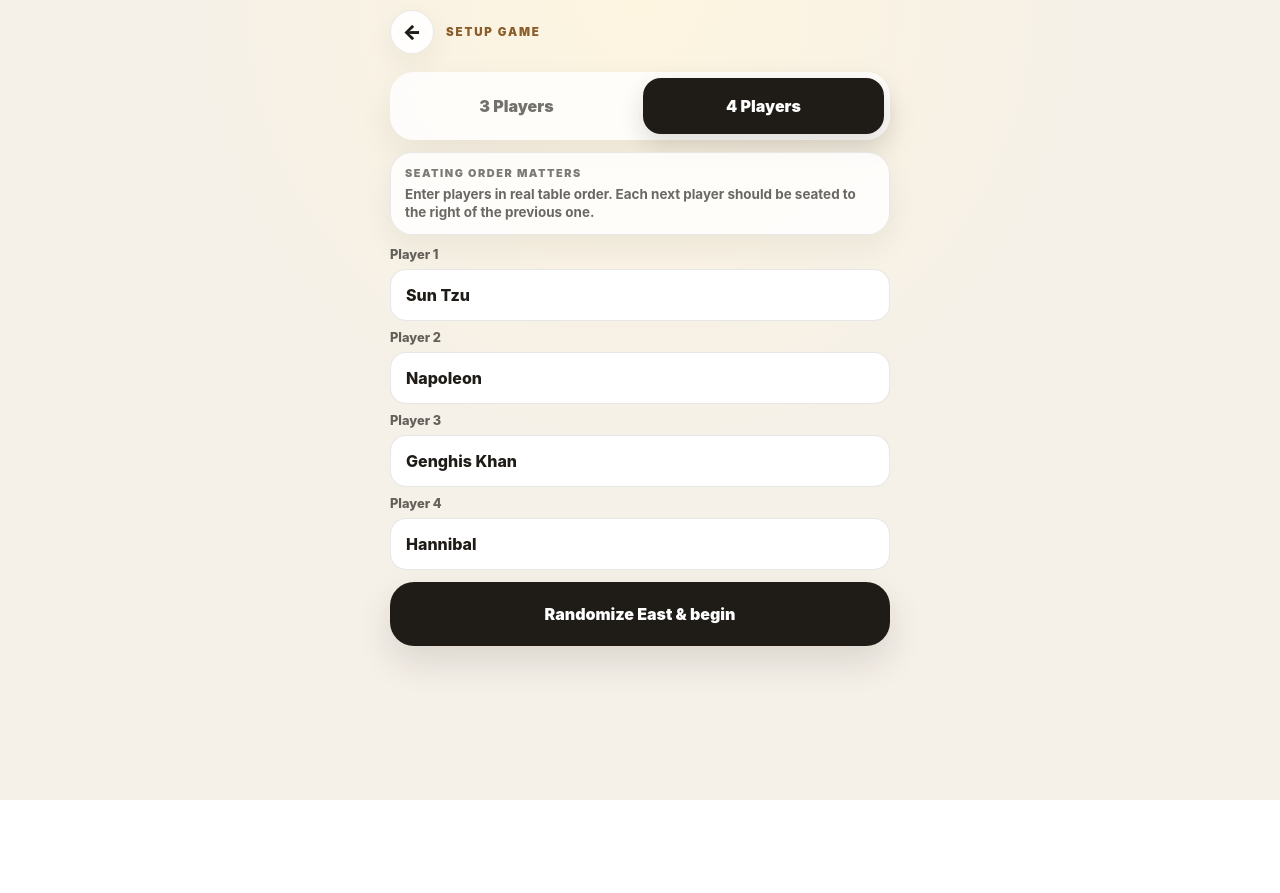
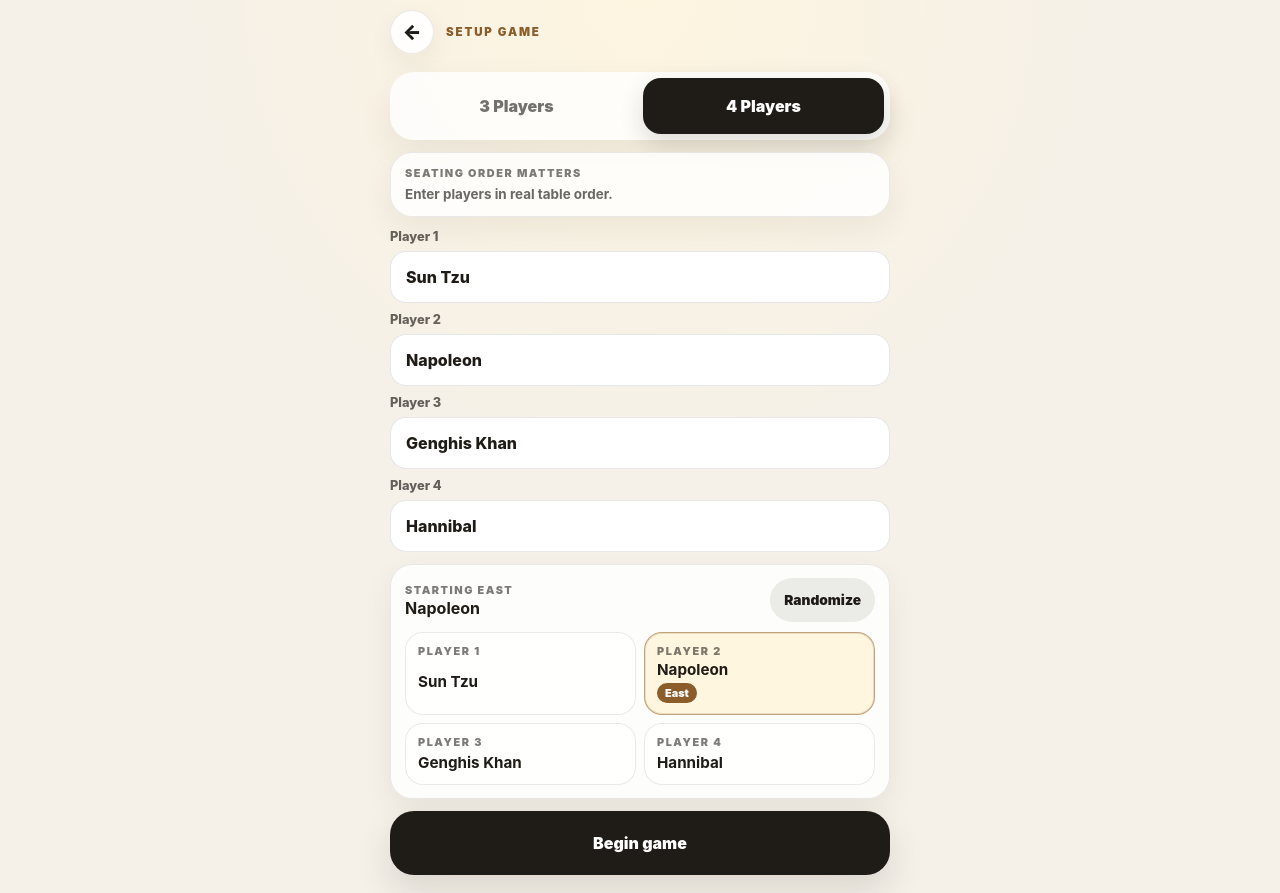
Before and after one commit to NolteGit/mahjong-companion, an Angular app: page / in a window 1280 px wide. Both pictures are taken after a click on the button "Start Game". Before the commit the page ends 800 px from the top, so only its background shows below. Built offline with nearby package versions, Linux system fonts and the light colour scheme.

Commit message:
feat: allow manual starting east selection

```diff
--- a/src/app/app.html
+++ b/src/app/app.html
@@ -39,7 +39,7 @@
 
       <section class="seating-note" aria-label="Seating order note">
         <span>Seating order matters</span>
-        <p>Enter players in real table order. Each next player should be seated to the right of the previous one.</p>
+        <p>Enter players in real table order.</p>
        </section>
 
       <div class="setup-player-list">
@@ -57,8 +57,35 @@
         }
       </div>
 
+      <section class="east-selector" aria-label="Starting East selection">
+        <header>
+          <div>
+            <span>Starting East</span>
+            <strong>{{ selectedEastName() }}</strong>
+          </div>
+
+          <button type="button" class="secondary-button" (click)="randomizeStartingEast()">
+            Randomize
+          </button>
+        </header>
+
+        <div class="east-player-grid">
+          @for (name of playerNames().slice(0, playerCount()); track $index) {
+            <button
+              type="button"
+              class="east-player-button"
+              [class.active]="selectedEastIndex() === $index"
+              (click)="setStartingEast($index)"
+            >
+              <span>Player {{ $index + 1 }}</span>
+              <strong>{{ name }}</strong>
+            </button>
+          }
+        </div>
+      </section>
+
       <button type="button" class="primary-button" (click)="startGame()">
-        Randomize East & begin
+        Begin game
       </button>
     </section>
   } @else if (game()?.status === 'playing') {
--- a/src/app/app.scss
+++ b/src/app/app.scss
@@ -92,6 +92,7 @@ h2 {
 }
 
 .primary-button,
+.secondary-button,
 .icon-button,
 .edit-button,
 .segmented-control button,
@@ -101,22 +102,35 @@ h2 {
   touch-action: manipulation;
 }
 
+.primary-button,
+.secondary-button {
+  border: 0;
+  color: inherit;
+  font-weight: 900;
+}
+
 .primary-button {
   width: 100%;
   min-height: 64px;
-  border: 0;
   border-radius: 24px;
   background: #1f1b16;
   color: #fff;
   padding: 16px 18px;
   font-size: 1rem;
-  font-weight: 900;
   box-shadow: 0 16px 36px rgba(31, 27, 22, 0.12);
 }
 
 .start-button {
   min-height: 72px;
   font-size: 1.08rem;
+}
+
+.secondary-button {
+  min-height: 44px;
+  border-radius: 999px;
+  background: rgba(31, 27, 22, 0.08);
+  padding: 10px 14px;
+  font-size: 0.86rem;
 }
 
 .icon-button,
@@ -206,6 +220,85 @@ h2 {
   font-size: 0.84rem;
   font-weight: 750;
   line-height: 1.35;
+}
+
+.east-selector {
+  display: grid;
+  gap: 10px;
+  border: 1px solid rgba(31, 27, 22, 0.09);
+  border-radius: 22px;
+  background: rgba(255, 255, 255, 0.82);
+  padding: 13px 14px;
+  box-shadow: 0 12px 32px rgba(31, 27, 22, 0.06);
+}
+
+.east-selector header {
+  display: flex;
+  align-items: center;
+  justify-content: space-between;
+  gap: 12px;
+}
+
+.east-selector header span,
+.east-player-button span {
+  display: block;
+  color: rgba(31, 27, 22, 0.58);
+  font-size: 0.68rem;
+  font-weight: 900;
+  letter-spacing: 0.14em;
+  text-transform: uppercase;
+}
+
+.east-selector header strong {
+  display: block;
+  margin-top: 2px;
+  font-size: 1rem;
+  line-height: 1.15;
+}
+
+.east-player-grid {
+  display: grid;
+  grid-template-columns: 1fr 1fr;
+  gap: 8px;
+}
+
+.east-player-button {
+  display: grid;
+  gap: 4px;
+  min-height: 62px;
+  border: 1px solid rgba(31, 27, 22, 0.09);
+  border-radius: 18px;
+  background: rgba(255, 255, 255, 0.7);
+  color: inherit;
+  padding: 11px 12px;
+  text-align: left;
+  font: inherit;
+  touch-action: manipulation;
+}
+
+.east-player-button strong {
+  overflow: hidden;
+  font-size: 0.95rem;
+  line-height: 1.1;
+  text-overflow: ellipsis;
+  white-space: nowrap;
+}
+
+.east-player-button.active {
+  border-color: rgba(138, 93, 42, 0.55);
+  background: #fff6df;
+  box-shadow: inset 0 0 0 1px rgba(138, 93, 42, 0.16);
+}
+
+.east-player-button.active::after {
+  content: 'East';
+  justify-self: start;
+  border-radius: 999px;
+  background: #8a5d2a;
+  color: #fff;
+  padding: 3px 8px;
+  font-size: 0.68rem;
+  font-weight: 950;
 }
 
 .field {
@@ -493,14 +586,20 @@ input[type='number']::-webkit-inner-spin-button {
     gap: 9px;
   }
 
-  .seating-note {
-    gap: 4px;
+  .seating-note,
+  .east-selector {
+    gap: 8px;
     border-radius: 18px;
     padding: 11px 12px;
   }
 
   .seating-note p {
     font-size: 0.8rem;
+  }
+
+  .east-player-button {
+    min-height: 56px;
+    padding: 10px;
   }
 
   .player-grid {
--- a/src/app/app.ts
+++ b/src/app/app.ts
@@ -17,6 +17,7 @@ type AppScreen = 'start' | 'setup' | 'game' | 'endRound';
 export class App {
   playerCount = signal<PlayerCount>(4);
   playerNames = signal<string[]>([...defaultPlayerNames]);
+  selectedEastIndex = signal<number>(randomIndex(4));
   game = signal<Game | null>(loadGame());
   screen = signal<AppScreen>(this.game() ? 'game' : 'start');
   selectedWinnerId = signal<string>('none');
@@ -33,6 +34,10 @@ export class App {
     return game ? [...game.players].sort((a, b) => b.points - a.points) : [];
   });
 
+  selectedEastName = computed(() =>
+    this.playerNames()[this.selectedEastIndex()] ?? `Player ${this.selectedEastIndex() + 1}`,
+  );
+
   goToSetup(): void {
     this.screen.set('setup');
   }
@@ -43,6 +48,18 @@ export class App {
 
   setPlayerCount(playerCount: PlayerCount): void {
     this.playerCount.set(playerCount);
+
+    if (this.selectedEastIndex() >= playerCount) {
+      this.selectedEastIndex.set(0);
+    }
+  }
+
+  setStartingEast(index: number): void {
+    this.selectedEastIndex.set(index);
+  }
+
+  randomizeStartingEast(): void {
+    this.selectedEastIndex.set(randomIndex(this.playerCount()));
   }
 
   setPlayerName(index: number, value: string): void {
@@ -54,7 +71,11 @@ export class App {
   }
 
   startGame(): void {
-    const game = createGame(this.playerCount(), this.playerNames());
+    const game = createGame(
+      this.playerCount(),
+      this.playerNames(),
+      this.selectedEastIndex(),
+    );
     this.game.set(game);
     this.screen.set('game');
     this.resetRoundInput(game);
@@ -180,3 +201,7 @@ function loadGame(): Game | null {
 function saveGame(game: Game): void {
   localStorage.setItem(storageKey, JSON.stringify(game));
 }
+
+function randomIndex(length: number): number {
+  return Math.floor(Math.random() * length);
+}
```
